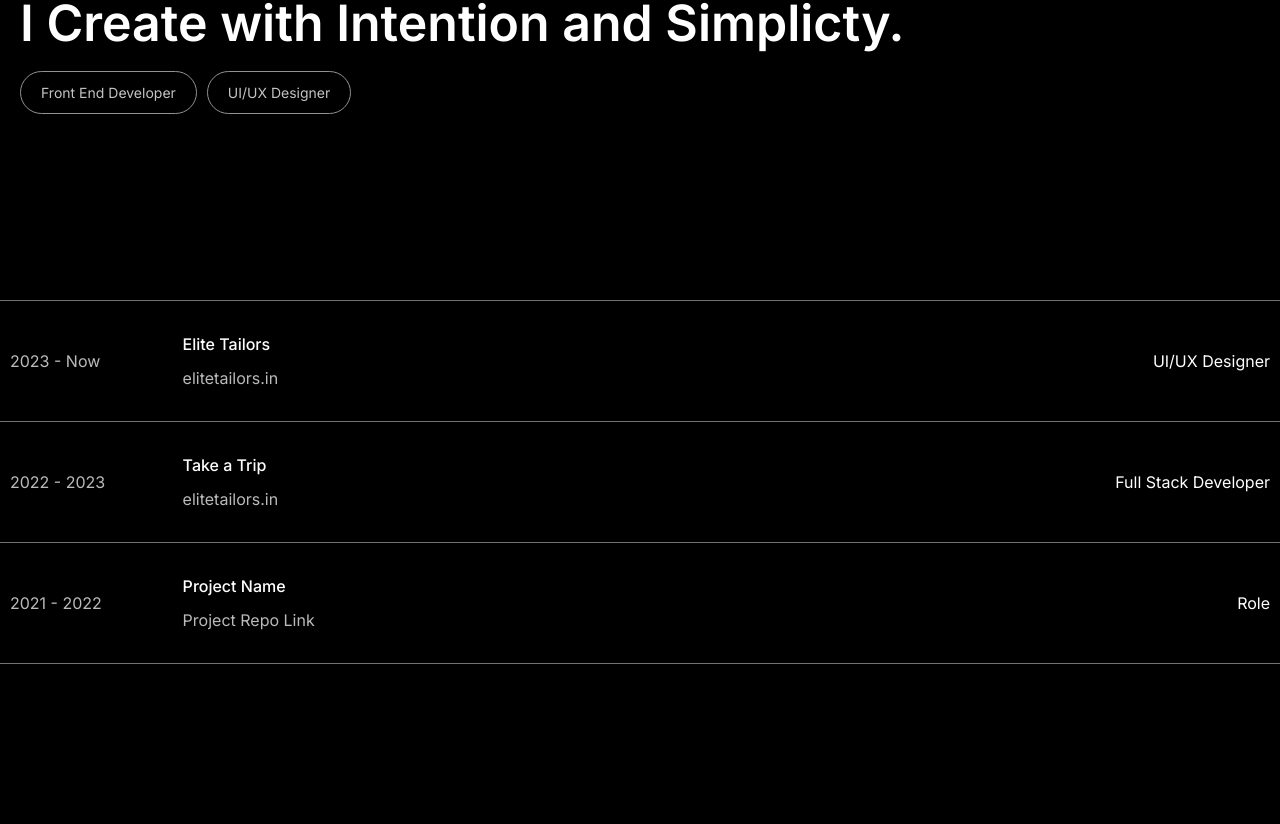
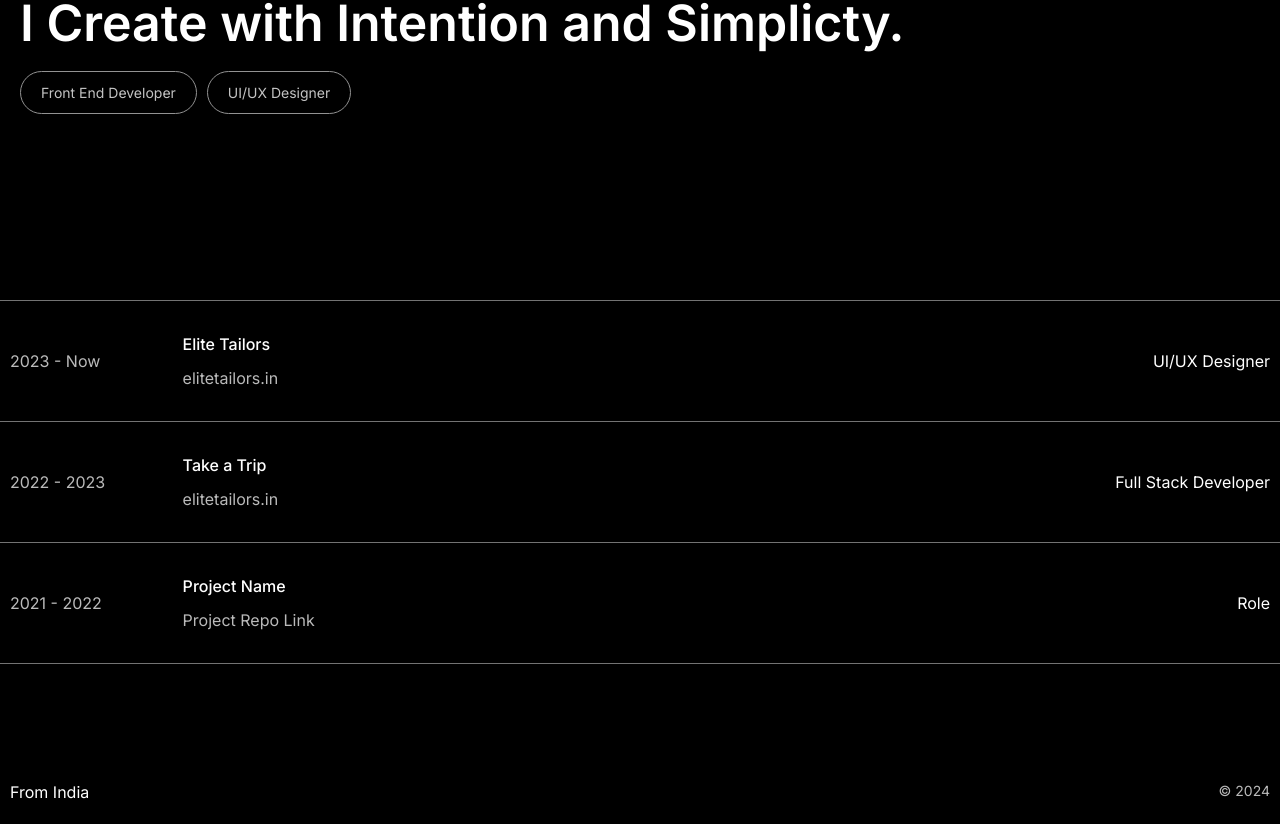
Before and after one commit to Jatin-Sharma-5/Portfolio, a React (Vite) app in the folder jatin-portfolio/: page / in a window 1280 px wide. Shown: the part 298-1122 px from the top of the page. Before the commit the page ends 962 px from the top, so only its background shows below. Built offline with nearby package versions, Linux system fonts and the light colour scheme.

Commit message:
Footer Integrated

```diff
--- a/jatin-portfolio/src/Pages/Home.jsx
+++ b/jatin-portfolio/src/Pages/Home.jsx
@@ -1,9 +1,9 @@
 import React from 'react'
-import Tilttext from '../components/Tilttext'
 import Header from '../components/Header'
 import "./Pages.css"
 import LandingSection from '../components/LandingSection/LandingSection'
 import ProjectsSection from '../components/ProjectsSection/ProjectsSection'
+import Footer from '../components/Footer/Footer'
 
 const Home = () => {
   return (
@@ -11,7 +11,11 @@ const Home = () => {
       <Header/>
       <LandingSection/>
       <ProjectsSection/>
-
+      <br/>
+      <br/>
+      <br/>
+      <br/>
+      <Footer/>
     </div>
   )
 }
--- /dev/null
+++ b/jatin-portfolio/src/components/Footer/Footer.css
@@ -0,0 +1,11 @@
+.footer-wrapper{
+    display: flex;
+    justify-content: space-between;
+    padding: 20px 10px;
+    color: white;
+}
+
+.footer-copyright{
+    color: rgb(186, 186, 186);
+    font-size: 14px;
+}
--- /dev/null
+++ b/jatin-portfolio/src/components/Footer/Footer.jsx
@@ -0,0 +1,13 @@
+import React from 'react'
+import "./Footer.css"
+
+function Footer() {
+  return (
+    <div className='footer-wrapper'>
+        <div>From India</div>
+        <div className='footer-copyright'>© 2024</div>
+    </div>
+  )
+}
+
+export default Footer
--- a/jatin-portfolio/src/components/ProjectsSection/ProjectsSections.css
+++ b/jatin-portfolio/src/components/ProjectsSection/ProjectsSections.css
@@ -7,6 +7,9 @@
     display: flex;
     padding: 20px 10px;
     height: 120px;
+}
+.project-container:hover{
+    background-color: #0d0d0d;
 }
 .project-timeline{
     width: 200px;
```
